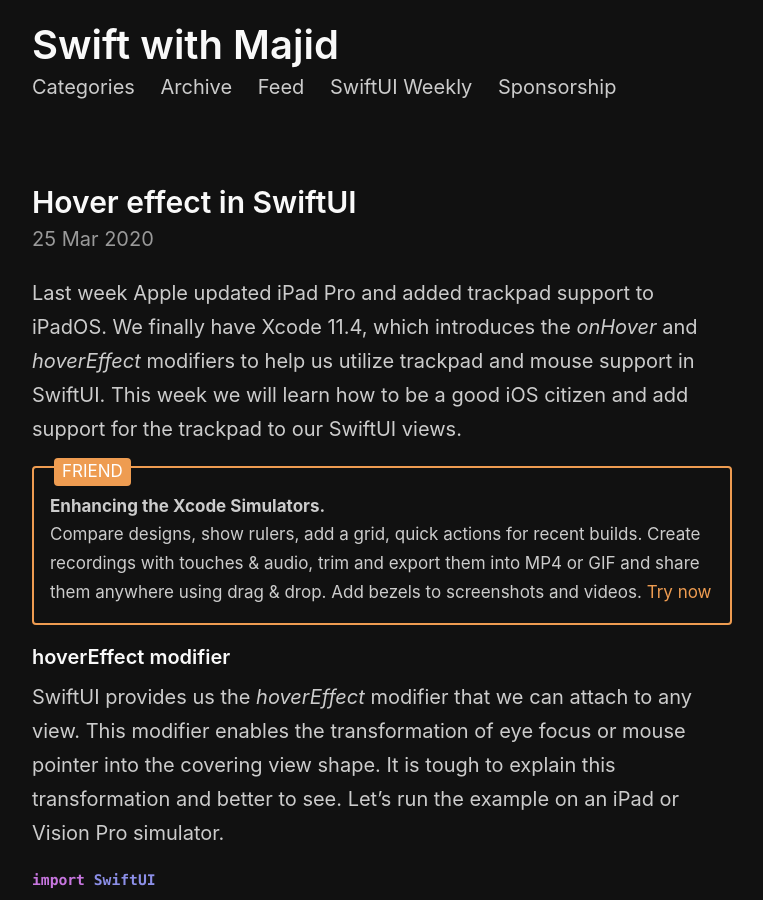
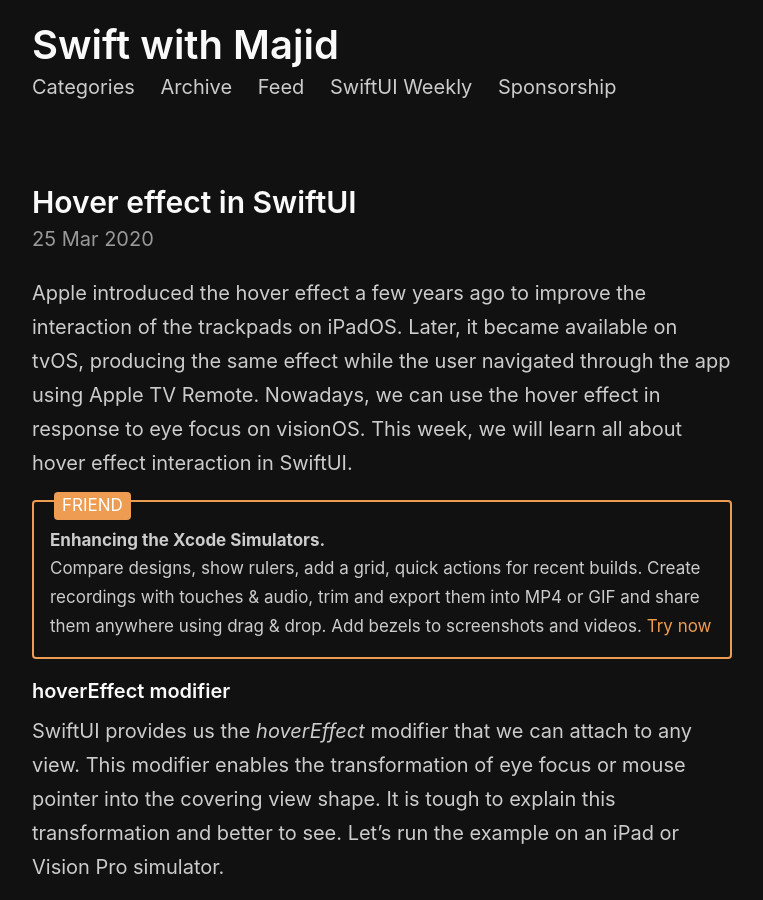
Before and after one commit to mecid/mecid.github.io, a Jekyll site: the page built from _posts/2020-03-25-hover-effect-in-swiftui.md, in a window 1280 px wide and 900 px high. Shown: the whole window, without its empty margins (258-1021 px from the left). Built offline with Jekyll 4.4.1, drawn with Linux system fonts in a browser that asks for light colours.

Commit message:
hover effect post introduction rewritten.

```diff
--- a/_posts/2020-03-25-hover-effect-in-swiftui.md
+++ b/_posts/2020-03-25-hover-effect-in-swiftui.md
@@ -5,7 +5,7 @@
 category: Interactions
 ---
 
-Last week Apple updated iPad Pro and added trackpad support to iPadOS. We finally have Xcode 11.4, which introduces the *onHover* and *hoverEffect* modifiers to help us utilize trackpad and mouse support in SwiftUI. This week we will learn how to be a good iOS citizen and add support for the trackpad to our SwiftUI views.
+Apple introduced the hover effect a few years ago to improve the interaction of the trackpads on iPadOS. Later, it became available on tvOS, producing the same effect while the user navigated through the app using Apple TV Remote. Nowadays, we can use the hover effect in response to eye focus on visionOS. This week, we will learn all about hover effect interaction in SwiftUI.
 
 {% include friends.html %}
 
```
